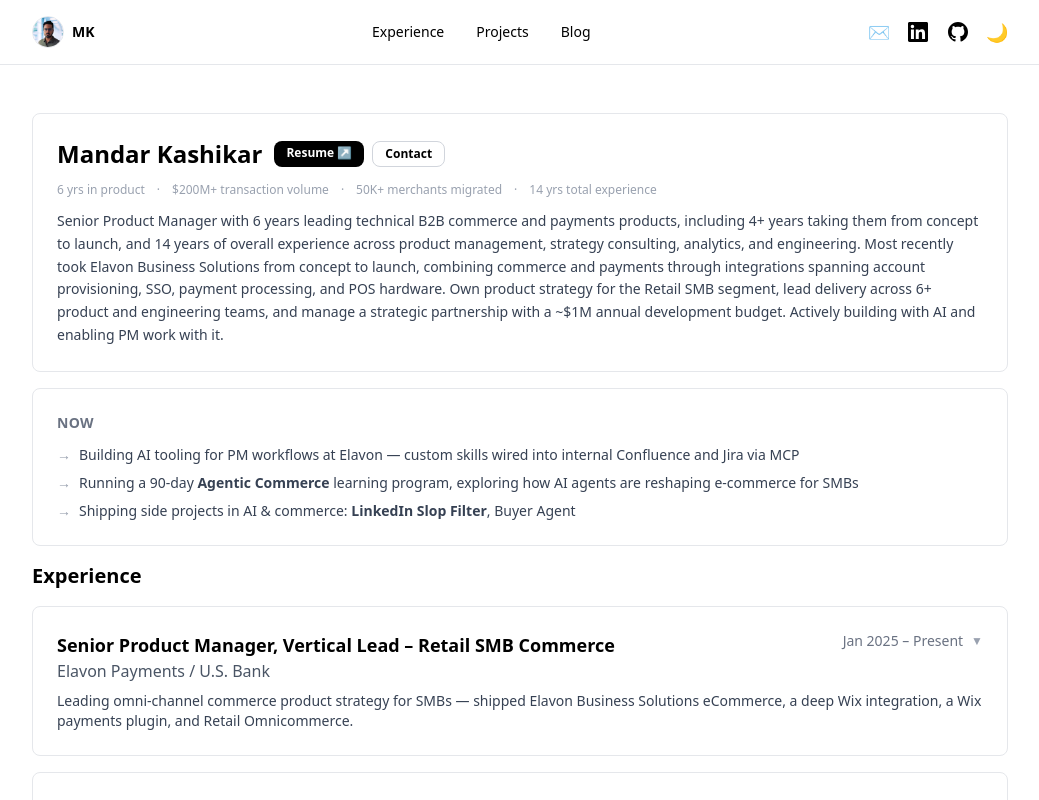
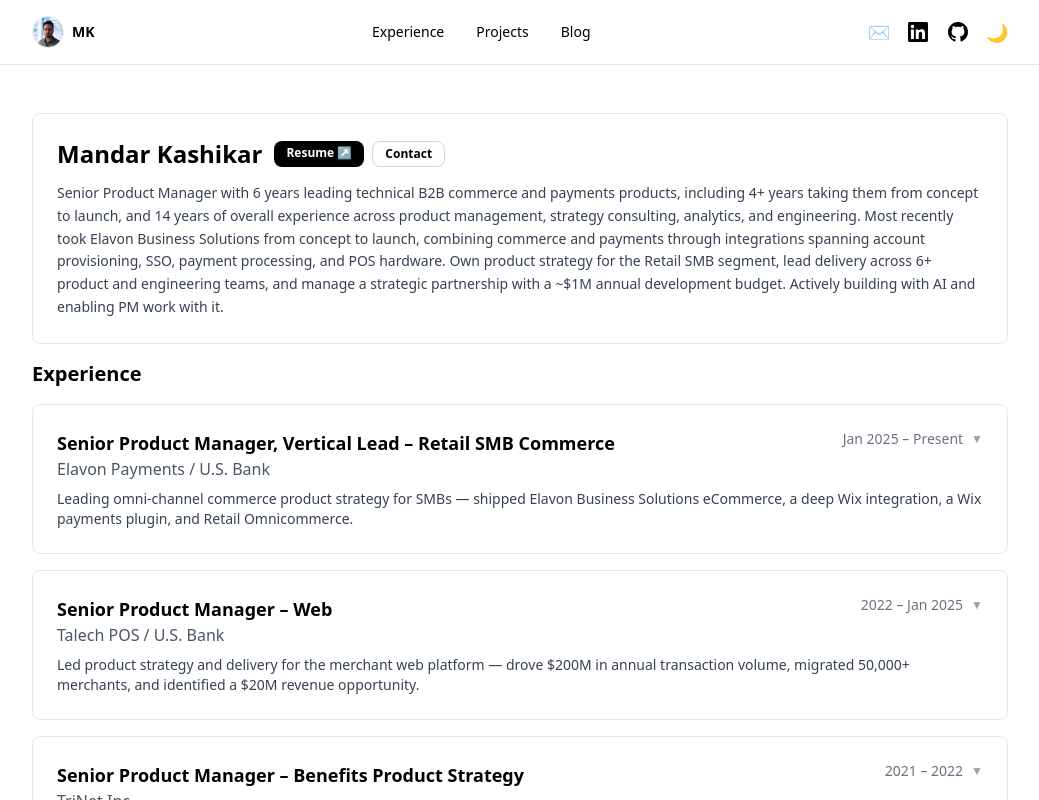
Before and after one commit to mandarkashikar/mandarkashikar.com, a Next.js app: page / in a window 1280 px wide. Shown: the top 800 px of the page, without its empty margins (120-1159 px from the left). Built offline with nearby package versions, Linux system fonts and the light colour scheme.

Commit message:
trim: remove Now card and stat row per review

```diff
--- a/pages/index.tsx
+++ b/pages/index.tsx
@@ -384,39 +384,9 @@
                 </a>
               </div>
             </div>
-            <div className="flex flex-wrap gap-x-3 gap-y-1 mb-3 text-xs text-gray-400 dark:text-gray-500">
-              <span>6 yrs in product</span>
-              <span>·</span>
-              <span>$200M+ transaction volume</span>
-              <span>·</span>
-              <span>50K+ merchants migrated</span>
-              <span>·</span>
-              <span>14 yrs total experience</span>
-            </div>
             <p className="text-sm text-gray-700 dark:text-gray-300 leading-relaxed">
               Senior Product Manager with 6 years leading technical B2B commerce and payments products, including 4+ years taking them from concept to launch, and 14 years of overall experience across product management, strategy consulting, analytics, and engineering. Most recently took Elavon Business Solutions from concept to launch, combining commerce and payments through integrations spanning account provisioning, SSO, payment processing, and POS hardware. Own product strategy for the Retail SMB segment, lead delivery across 6+ product and engineering teams, and manage a strategic partnership with a ~$1M annual development budget. Actively building with AI and enabling PM work with it.
             </p>
-          </div>
-        </section>
-
-        {/* Now */}
-        <section className="mb-4">
-          <div className="p-6 border border-gray-200 dark:border-gray-800 rounded-lg">
-            <h2 className="text-sm font-semibold text-gray-500 dark:text-gray-400 uppercase tracking-wide mb-3">Now</h2>
-            <ul className="space-y-2 text-sm text-gray-700 dark:text-gray-300">
-              <li className="flex gap-2">
-                <span className="text-gray-400 flex-shrink-0">→</span>
-                <span>Building AI tooling for PM workflows at Elavon — custom skills wired into internal Confluence and Jira via MCP</span>
-              </li>
-              <li className="flex gap-2">
-                <span className="text-gray-400 flex-shrink-0">→</span>
-                <span>Running a 90-day <a href="/blog" className="font-semibold hover:underline">Agentic Commerce</a> learning program, exploring how AI agents are reshaping e-commerce for SMBs</span>
-              </li>
-              <li className="flex gap-2">
-                <span className="text-gray-400 flex-shrink-0">→</span>
-                <span>Shipping side projects in AI &amp; commerce: <a href="https://github.com/mandarkashikar/linkedin-slop-filter" target="_blank" rel="noopener noreferrer" className="font-semibold hover:underline">LinkedIn Slop Filter</a>, Buyer Agent</span>
-              </li>
-            </ul>
           </div>
         </section>
 
```
